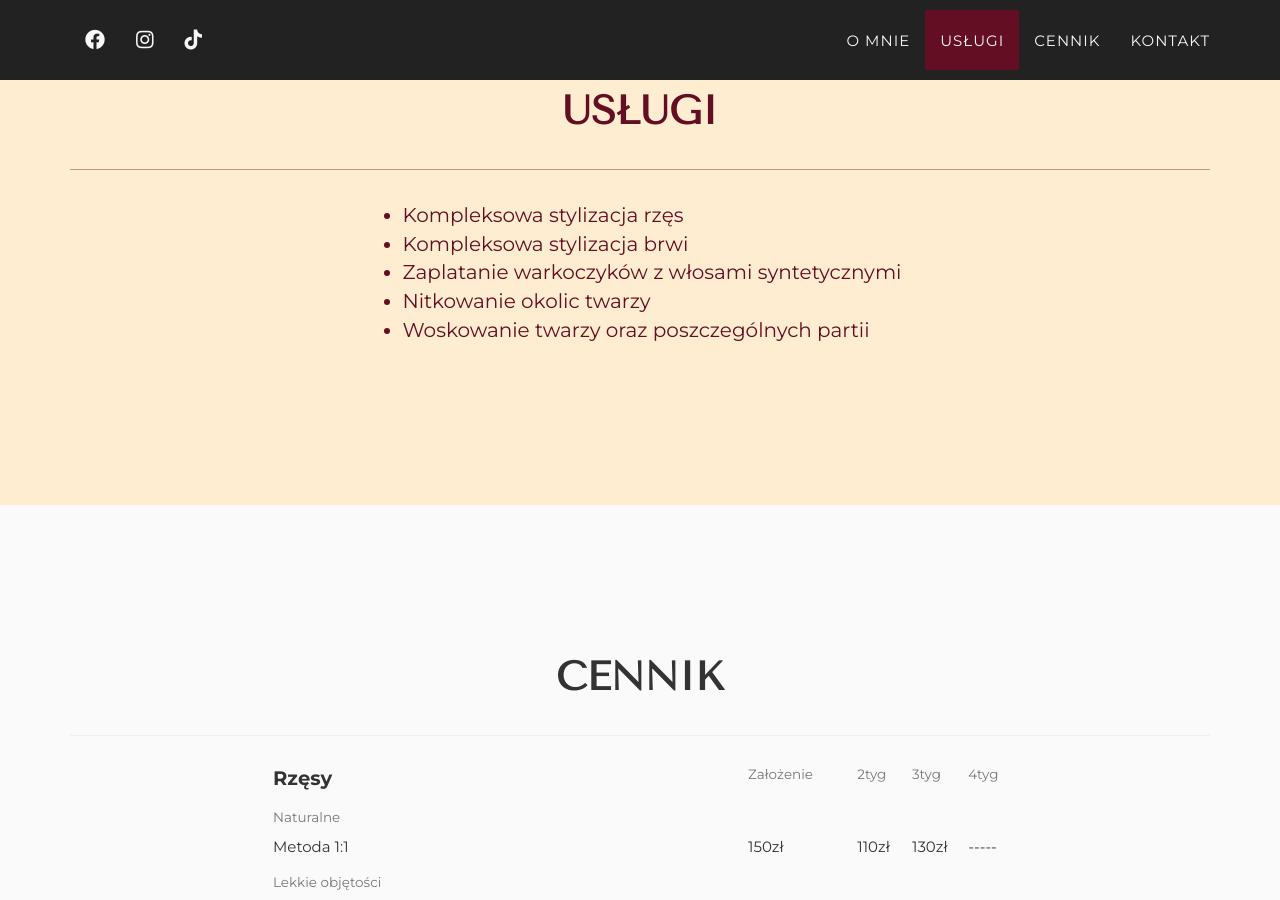
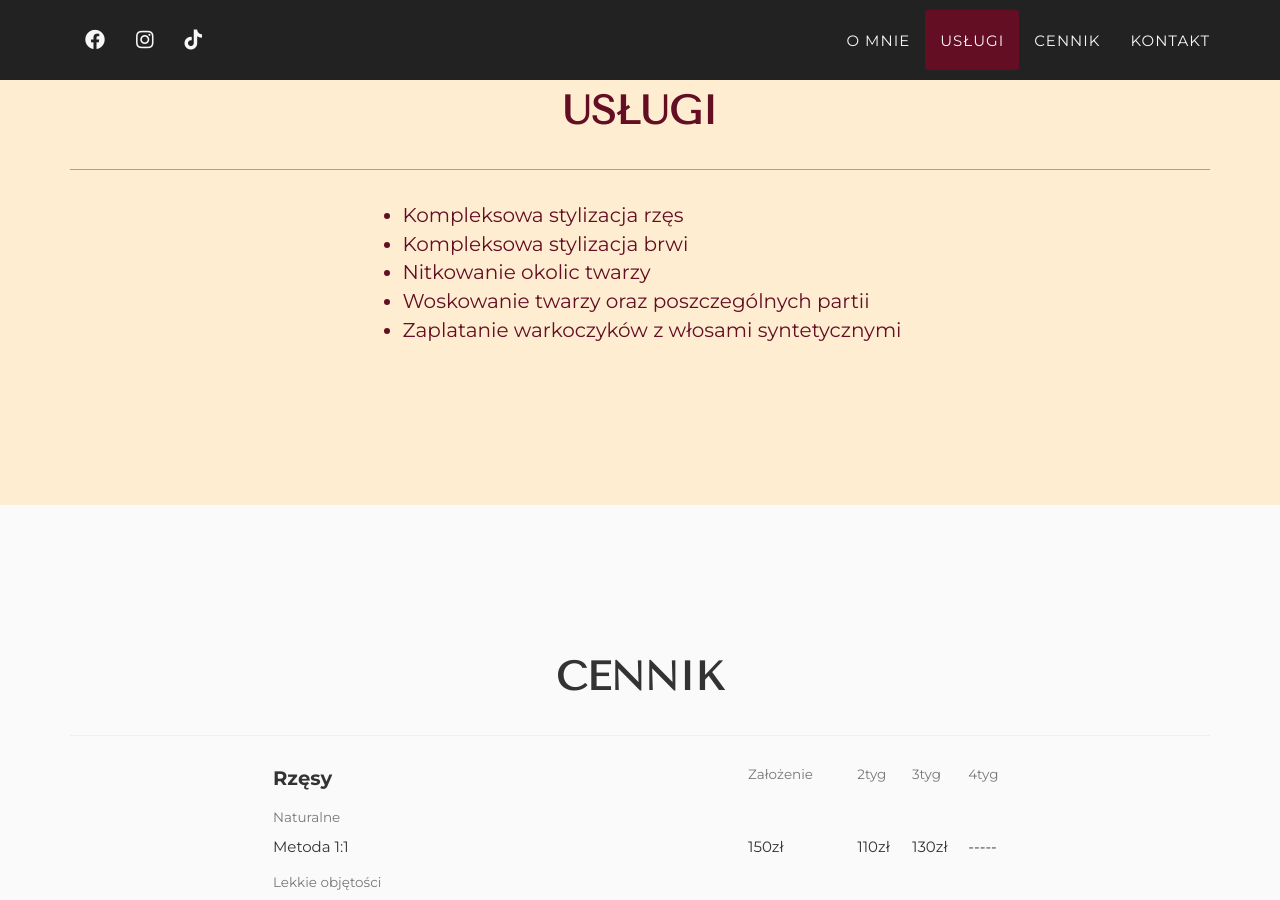
Before and after one commit to monikamimi/monikamimi.github.io, a Jekyll site: the page built from index.html, in a window 1280 px wide and 900 px high, scrolled down 1502 px. Built offline with Jekyll 4.4.1, drawn with Linux system fonts in a browser that asks for light colours; nearby versions of some CDN libraries; a script that is not in the unit is left out; some of the changed lines change nothing that is shown.

Commit message:
update zapl

```diff
--- a/_includes/services.html
+++ b/_includes/services.html
@@ -13,9 +13,9 @@
           <ul class="main-list">
           <li>Kompleksowa stylizacja rzęs</li>
           <li>Kompleksowa stylizacja brwi</li>
-          <li>Zaplatanie warkoczyków z włosami syntetycznymi</li>
           <li>Nitkowanie okolic twarzy</li>
           <li>Woskowanie twarzy oraz poszczególnych partii</li>
+          <li>Zaplatanie warkoczyków z włosami syntetycznymi</li>
         </ul>
         </p>
       </div>
```
